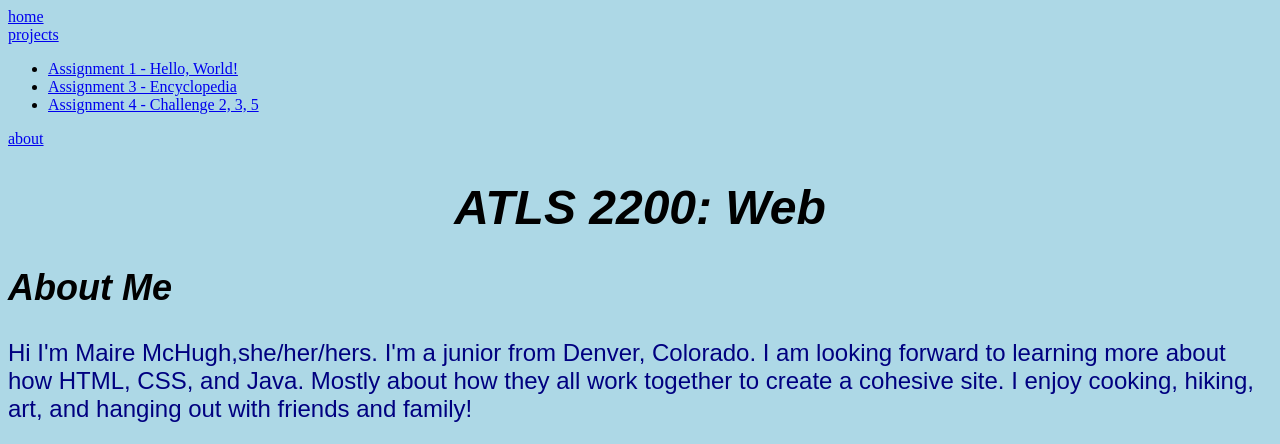
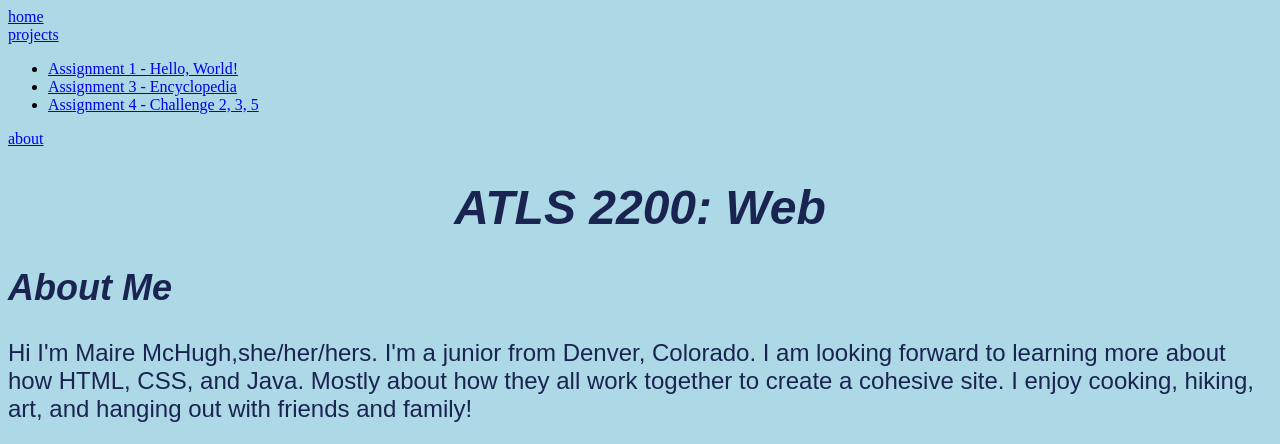
Before and after one commit to mairemchugh/mairemchugh.github.io, a plain HTML site: page index.html in a window 1280 px wide. Shown: the top 444 px of the page. Drawn offline with Linux system fonts and the light colour scheme; grey boxes are pictures that could not be loaded.

Commit message:
Update styles.css

```diff
--- a/CSS/styles.css
+++ b/CSS/styles.css
@@ -3,20 +3,22 @@ body {
 }
 
 h1 {
+  color:#1a2451;
   font-style: italic;
   font-size: 300%;
   text-align: center;
-  font-family: Avenir, sans-serif;
+  font-family: "Avenir", sans-serif;
 }
 
 h2 {
+  color:#1a2451;
   font-style: italic;
   font-size: 225%;
-  font-family:	Avenir, sans-serif;
+  font-family:	"Avenir", sans-serif;
 }
 
 p {
-  color:navy;
+  color:#1a2451;
   font-size: 150%;
-  font-family: 	Avenir, sans-serif;
+  font-family: 	"Avenir", sans-serif;
 }
```
